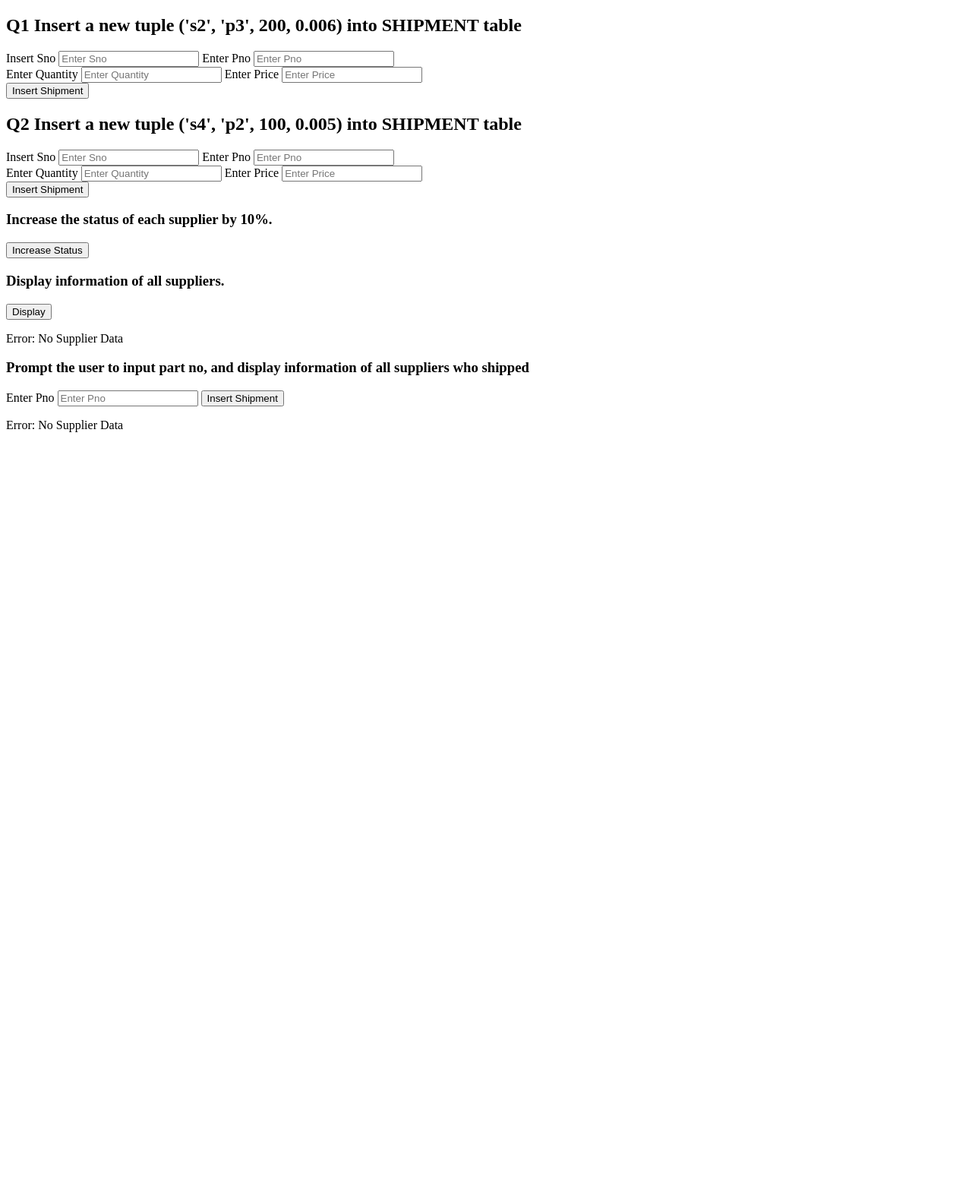
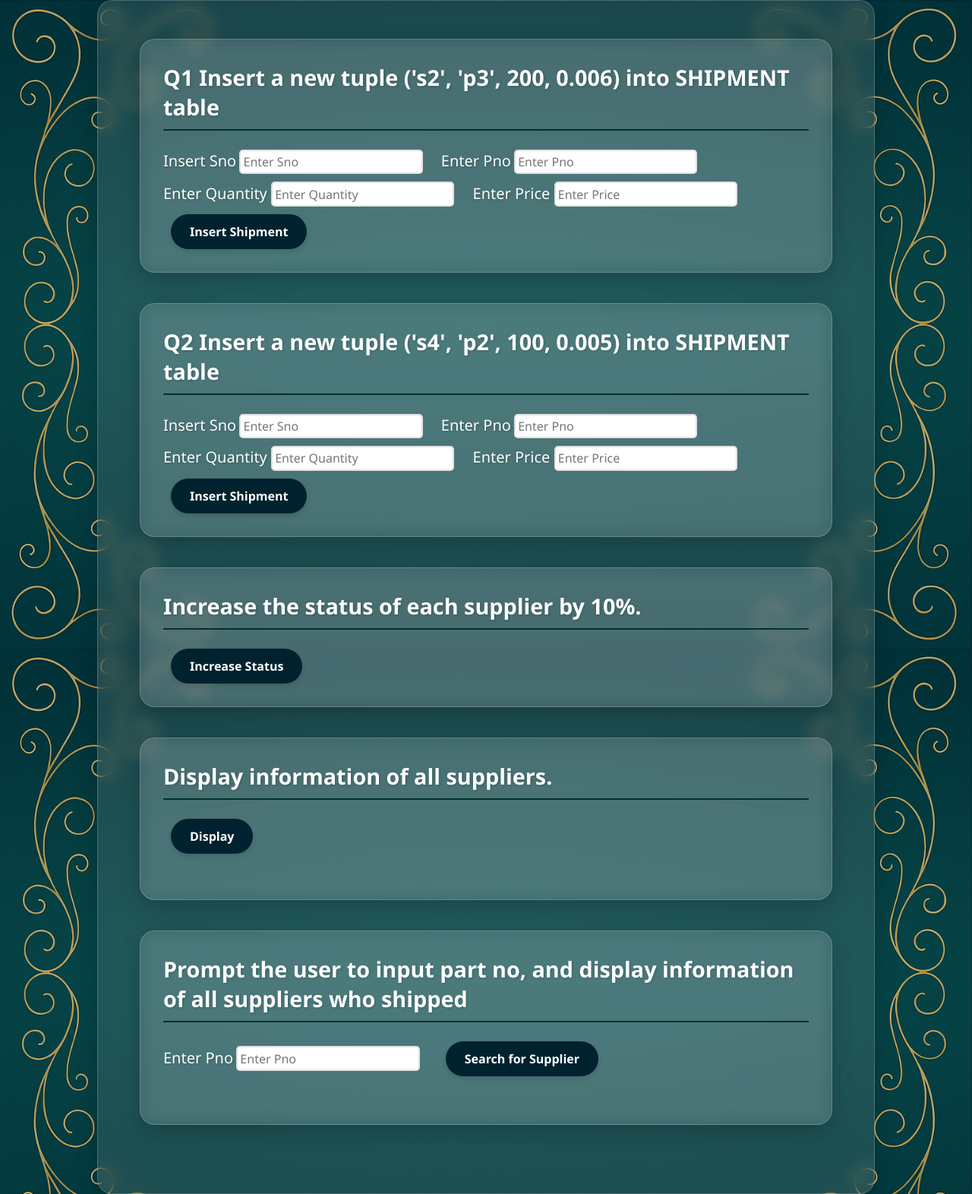
Before and after one commit to Github-user-2468/DataBase-hw6, a Flask app: page / in a window 1280 px wide. Shown: the whole page at 76% size. Before the commit the page ends 569 px from the top, so only its background shows below. Run offline with Flask 3, Linux system fonts and the light colour scheme.

Commit message:
added styling

```diff
--- a/app.py
+++ b/app.py
@@ -1,6 +1,9 @@
-from flask import Flask, request, jsonify, render_template
+from flask import Flask, request, render_template, flash, redirect, url_for
 import pymysql
+import os
 app = Flask(__name__)
+app.secret_key = os.urandom(12)
+
 
 app.config['MYSQL_HOST'] = 'localhost'
 app.config['MYSQL_USER'] = 'root'
@@ -136,9 +139,11 @@ def insert_question_one():
             mysql.commit()
 
             cur.close
-            return "Data inserted successfully"
+            flash('Data Inserted successfully', 'success')
+            return redirect(url_for('index'))
         except Exception as e:
-            return f"Error Inserting Data: {e}"
+            flash(f'Error Inserting Data: {e}', 'error')
+            return render_template('index.html')
     return render_template('index.html')
 
 
@@ -159,9 +164,11 @@ def insert_question_two():
 
 
             cur.close()
-            return "Data inserted successfully"
+            flash('Shipment sucessfully inserted', 'success')
+            return redirect(url_for('index'))
         except Exception as e:
-            return f"Error Inserting Data: {e}"
+            flash(f'Error Inserting Data: {e}', 'error')
+            return render_template('index.html')
     return render_template('index.html')
 
 
@@ -178,9 +185,11 @@ def increase_by_10():
 
             cur.close()
 
-            return "Status updated sucessfully"
+            flash('Status Sucessfully Increased!', 'success')
+            return render_template('index.html')
         except Exception as e:
-            return f"Error Increasing Status: {e}"
+            flash(f'Error Inserting Data: {e}', 'error')
+            return render_template('index.html')
     return render_template('index.html')
 
 @app.route('/display_supplier_info', methods=["POST"])
@@ -192,9 +201,13 @@ def display_supplier_info():
             cur.execute(sql)
             suppliers = cur.fetchall()
             cur.close()
+            if suppliers:
+                flash('Data Displayed Successfully', 'success')
+
             return render_template('index.html', suppliers=suppliers)
         except Exception as e:
-            return f"Error displaying database: {e}"
+            flash('Error Inserting Data: {e}', 'error')
+            return render_template('index.html')
     return render_template('index.html')
 
 @app.route('/display_part_info', methods = ["POST", "GET"])
@@ -211,12 +224,17 @@ def display_part_info():
             '''
 
             cur.execute(sql, Pno)
-            suppliers = cur.fetchall()
+            supplier_for_parts = cur.fetchall()
             cur.close()
-            return render_template('index.html', suppliers=suppliers)
+            if supplier_for_parts:
+                flash('Data Displayed Successfully', 'success')
+
+
+            return render_template('index.html', supplier_for_parts=supplier_for_parts)
 
         except Exception as e:
-            return f"Error displaying data: {e}"
+            flash('Error Inserting Data: {e}', 'error')
+            return render_template('index.html')
     return render_template("index.html")
 
 
--- a/requirements.txt
+++ b/requirements.txt
@@ -0,0 +1,3 @@
+flask
+pymysql
+cryptography
--- a/static/styles.css
+++ b/static/styles.css
@@ -0,0 +1,163 @@
+body {
+    margin: 0;
+    padding: 0;
+    min-height: 100vh;
+
+    background-image: url("/static/images/image3.png");
+    background-size: cover;       /* stretch image to fill screen */
+    background-position: center;  /* center the image */
+    background-repeat: no-repeat; /* prevent tiling */
+    background-attachment: fixed; /* stays fixed when scrolling */
+
+    font-family: Arial, sans-serif;
+    overflow-x: hidden;
+
+}
+
+* {
+    margin: 0;
+    padding: 0;
+    box-sizing: border-box;
+    font-family: 'Segoe UI', Tahoma, Geneva, Verdana, sans-serif;
+}
+
+.container{
+    display: flex;
+    justify-content: center;
+    align-items: center;
+
+}
+
+.content{
+    background: rgba(255, 255, 255, 0.1);
+    backdrop-filter: blur(10px);
+    border-radius: 20px;
+    padding: 50px 55px;
+    box-shadow: 0 10px 30px rgba(0,0,0,0.2);
+    border: 1px solid rgba(255,255,255,0.2);
+    max-width: 80%;
+    margin: 0 auto;
+    position: relative;
+}
+
+
+.Question{
+    background: rgba(255, 255, 255, 0.1);
+    backdrop-filter: blur(10px);
+    border-radius: 20px;
+    padding: 30px;
+    margin-bottom: 40px;
+    box-shadow: 0 10px 30px rgba(0,0,0,0.2);
+    border: 1px solid rgba(255,255,255,0.2);
+}
+
+.Question h3, .Question h2{
+    margin-bottom: 25px;
+    color: white;
+    font-size: 1.8rem;
+    border-bottom: 2px solid #003129;
+    padding-bottom: 10px;
+    text-shadow: 1px 1px 3px rgba(0,0,0,0.2);
+    display: flex;
+    align-items: center;
+    gap: 10px;
+}
+
+.form-label{
+    margin-bottom: 25px;
+    color: white;
+    font-size: 20px;
+    padding-bottom: 10px;
+    text-shadow: 1px 1px 3px rgba(0,0,0,0.2);
+    gap: 10px;
+
+}
+
+.input-box{
+
+    padding: 0.2rem;
+    border: 2px solid #e1e1e1;
+    border-radius: 5px;
+    font-size: 1rem;
+    transition: border-color 0.3s ease;
+    margin-bottom: 10px;
+    margin-right: 20px;
+}
+
+.sub-btn{
+  background: #00222e;
+    color: white;
+    border: none;
+    padding: 12px 25px;
+    border-radius: 30px;
+    cursor: pointer;
+    font-size: 16px;
+    font-weight: 600;
+    margin-left: 10px;
+    box-shadow: 0 4px 6px rgba(0, 0, 0, 0.1);
+    transition: all 0.3s ease;
+}
+
+
+
+.table-content{
+
+    display: flex;
+    justify-content: center;
+    align-items: center;
+    flex:1;
+    margin-top: 30px;
+}
+
+.sup-table th,
+.sup-table td {
+    border: 1px solid #ddd;
+    padding: 8px;
+    text-align: left;
+}
+
+.sup-table th {
+    background-color: #f2f2f2;
+    font-weight: bold;
+}
+
+.no-supplier {
+    color: #666;
+    font-style: italic;
+    margin-top: 10px;
+}
+
+ .flash-messages {
+            margin-bottom: 20px;
+        }
+
+        .flash-message {
+            padding: 12px 15px;
+            border-radius: 8px;
+            margin-bottom: 10px;
+            font-size: 14px;
+        }
+
+        .flash-success {
+            background-color: #d4edda;
+            color: #155724;
+            border: 1px solid #c3e6cb;
+        }
+
+        .flash-danger {
+            background-color: #f8d7da;
+            color: #721c24;
+            border: 1px solid #f5c6cb;
+        }
+
+        .flash-error {
+            background-color: #f8d7da;
+            color: #721c24;
+            border: 1px solid #f5c6cb;
+        }
+
+        .flash-warning {
+            background-color: #fff3cd;
+            color: #856404;
+            border: 1px solid #ffeaa7;
+        }
--- a/templates/index.html
+++ b/templates/index.html
@@ -9,6 +9,17 @@
     <body>
         <div class="container">
             <div class="content">
+                    {% with messages = get_flashed_messages(with_categories=true) %}
+                        {% if messages %}
+                            <div class="flash-messages">
+                                {% for category, message in messages %}
+                                    <div class="flash-message flash-{{ category }}">
+                                        <i class="fas fa-info-circle"></i> {{ message }}
+                                    </div>
+                                {% endfor %}
+                            </div>
+                        {% endif %}
+                    {% endwith %}
                 <div class="Question">
                     <form id="question-one" class="active" method="POST" action="{{ url_for('insert_question_one') }}">
                         <h2>Q1 Insert a new tuple ('s2', 'p3', 200, 0.006) into SHIPMENT table </h2>
@@ -24,7 +35,7 @@
                         <label class="form-label">Enter Price </label>
                             <input class="input-box" type="text" name="question-one-price" required placeholder="Enter Price">
                         <br>
-                        <button type="submit">Insert Shipment </button>
+                        <button class="sub-btn" type="submit">Insert Shipment </button>
                     </form>
                 </div>
 
@@ -43,24 +54,24 @@
                         <label class="form-label">Enter Price </label>
                             <input class="input-box" type="text" name="question-two-price" required placeholder="Enter Price">
                         <br>
-                        <button type="submit">Insert Shipment </button>
+                        <button class="sub-btn" type="submit">Insert Shipment </button>
                     </form>
                 </div>
 
                 <div class="Question">
                     <form method="POST" action="{{ url_for('increase_by_10') }}">
                         <h3>Increase the status of each supplier by 10%. </h3>
-                        <button type="submit">Increase Status </button>
+                        <button class="sub-btn" type="submit">Increase Status </button>
                     </form>
                 </div>
 
                  <div class="Question">
                     <form method="POST" action="{{ url_for('display_supplier_info') }}">
                         <h3>Display information of all suppliers. </h3>
-                        <button type="submit">Display </button>
+                        <button class="sub-btn" type="submit">Display </button>
                     </form>
 
-
+                    <div class="table-content">
                         {% if suppliers %}
                         <div class="sup-table">
                             <table class="supplier-table">
@@ -73,37 +84,32 @@
                                     </tr>
                                 </thead>
                                 <tbody>
-
                                     {% for supplier in suppliers %}
                                     <tr>
-                                    <td>{{ supplier[0]  }}</td>
-                                    <td>{{ supplier[1]  }}</td>
-                                    <td>{{ supplier[2]  }}</td>
-                                    <td>{{ supplier[3]  }}</td>
-
+                                        <td>{{ supplier[0] }}</td>
+                                        <td>{{ supplier[1] }}</td>
+                                        <td>{{ supplier[2] }}</td>
+                                        <td>{{ supplier[3] }}</td>
                                     </tr>
                                     {% endfor %}
-
                                 </tbody>
                             </table>
                         </div>
 
-                    {% else %}
-                    <div class="no-supplier">
-                        <p>Error: No Supplier Data </p>
+                        {% endif %}
                     </div>
-                    {% endif %}
-
                 </div>
                 <div class="Question">
                      <form method="POST" action="{{ url_for('display_part_info') }}" >
                         <h3>Prompt the user to input part no, and display information of all suppliers who shipped </h3>
                             <label class="form-label">Enter Pno</label>
                                 <input class="input-box" type="text" name="question-five-pno" required placeholder="Enter Pno">
-                        <button type="submit">Insert Shipment </button>
+                        <button class="sub-btn" type="submit">Search for Supplier </button>
                     </form>
-                        {% if suppliers %}
+                <div class="table-content">
+                        {% if supplier_for_parts  %}
                         <div class="sup-table">
+                            <table class="supplier-table">
                                 <thead>
                                     <tr>
                                         <th>Sno</th>
@@ -111,23 +117,22 @@
                                         <th>Status</th>
                                         <th>City</th>
                                     </tr>
-                                {% for supplier in suppliers %}
+                                </thead>
+                                <tbody>
+                                    {% for supplier_for_part in supplier_for_parts %}
                                     <tr>
-                                    <td>{{ supplier[0] }}</td>
-                                    <td>{{ supplier[1] }}</td>
-                                    <td>{{ supplier[2] }}</td>
-                                    <td>{{ supplier[3] }}</td>
-                                    <br>
+                                        <td>{{ supplier_for_part[0] }}</td>
+                                        <td>{{ supplier_for_part[1] }}</td>
+                                        <td>{{ supplier_for_part[2] }}</td>
+                                        <td>{{ supplier_for_part[3] }}</td>
                                     </tr>
                                     {% endfor %}
-                            </thead>
+                                </tbody>
+                            </table>
                         </div>
-                    {% else %}
-                    <div class="no-supplier">
-                        <p>Error: No Supplier Data </p>
+
+                        {% endif %}
                     </div>
-                    {% endif %}
-
                 </div>
             </div>
         </div>
```
Also changed, not shown: static/images/image3.png (added). Lines whose indentation alone changed are shown as unchanged.
